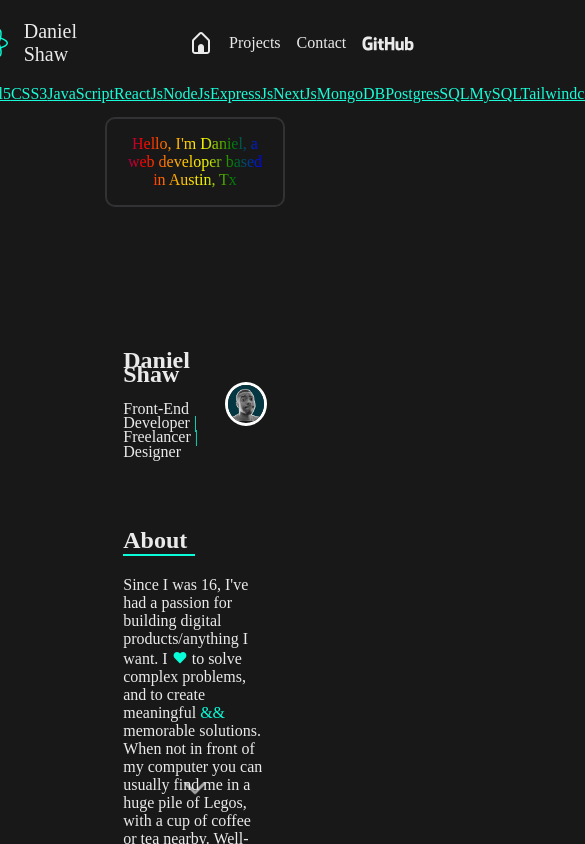
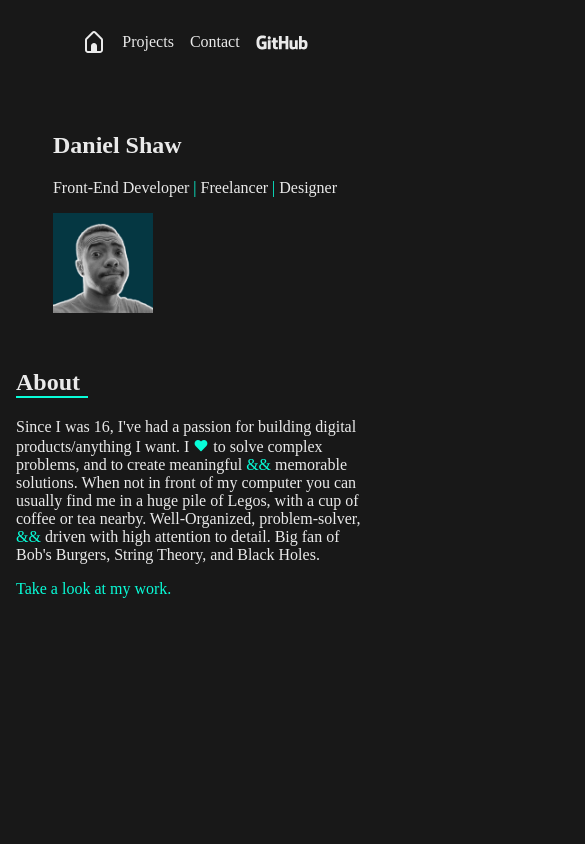
Before and after one commit to danimalcrackrz/next-portfolio, a Next.js app: page / in a window 390 px wide. Shown: the top 844 px of the page, 585 px wide, since content can reach past the window. Built offline with nearby package versions, Linux system fonts and the light colour scheme; some icons are missing.

Commit message:
-added mobile responsiveness

```diff
--- a/styles/About.scss
+++ b/styles/About.scss
@@ -1,4 +1,5 @@
 .about {
+  color: var(--clr-txt);
   .about-btn {
     color: var(--clr-accent);
     text-decoration: none;
@@ -20,3 +21,9 @@
     border-bottom: 2px solid var(--clr-accent);
   }
 }
+
+@media screen and (max-width: 800px) {
+  .about {
+    padding: 1rem;
+  }
+}
--- a/styles/Form.scss
+++ b/styles/Form.scss
@@ -49,3 +49,15 @@
     }
   }
 }
+
+@media screen and (max-width: 800px) {
+  .contact-page {
+    .contact-form {
+      padding: 0;
+      & input,
+      textarea {
+        width: 350px;
+      }
+    }
+  }
+}
--- a/styles/Main.scss
+++ b/styles/Main.scss
@@ -1,3 +1,35 @@
+@media screen and (max-width: 800px) {
+  .main {
+    display: flex;
+    flex-direction: column;
+    align-items: center;
+    height: 100vh;
+    .main-cloud {
+      display: none;
+    }
+    .main-intro {
+      display: none;
+    }
+    .main-arrow-icon {
+      display: none;
+    }
+    .main-header {
+      margin-top: 6rem;
+      padding: 1rem;
+      color: var(--clr-txt);
+      .main-header-decorator {
+        color: var(--clr-accent);
+      }
+      .main-content {
+        display: flex;
+        align-items: center;
+        padding: 1rem;
+      }
+    }
+  }
+}
+
+@media screen and (min-width: 800px) {
   .main {
     display: flex;
     flex-direction: column;
@@ -84,3 +116,4 @@
       text-align: left;
     }
   }
+}
--- a/styles/Nav.scss
+++ b/styles/Nav.scss
@@ -55,3 +55,11 @@
     }
   }
 }
+
+@media screen and (max-width: 800px) {
+  .nav {
+    .nav-header {
+      display: none;
+    }
+  }
+}
--- a/styles/Portfolio.scss
+++ b/styles/Portfolio.scss
@@ -1,4 +1,5 @@
-.portfolio {
+.portfolio,
+.portfolio-card-area {
   display: flex;
   justify-content: center;
   align-items: center;
@@ -47,3 +48,13 @@
     }
   }
 }
+
+@media screen and (max-width: 400px) {
+  .portfolio-card-area {
+    flex-direction: column;
+    margin-top: 25rem;
+    .portfolio-card {
+      margin: 1rem;
+    }
+  }
+}
--- a/styles/globals.css
+++ b/styles/globals.css
@@ -1,12 +1,5 @@
 * {
   box-sizing: border-box;
-}
-
-body {
-  margin: 0;
-  padding: 0;
-  background: #181818;
-  font-family: "JetBrains Mono";
 }
 
 :root {
@@ -16,8 +9,17 @@ body {
   --transition: 200ms ease-in-out;
 }
 
-.app {
-  display: flex;
-  justify-content: center;
-  align-items: center;
+body {
+  margin: 0;
+  padding: 0;
+  background: #181818;
+  font-family: "JetBrains Mono, helvetica";
 }
+
+@media screen and (min-width: 800px) {
+  .app {
+    display: flex;
+    justify-content: center;
+    align-items: center;
+  }
+}
```
Also changed, not shown: pages/portfolio.js (+5 -3 lines). Lines whose indentation alone changed are shown as unchanged.
